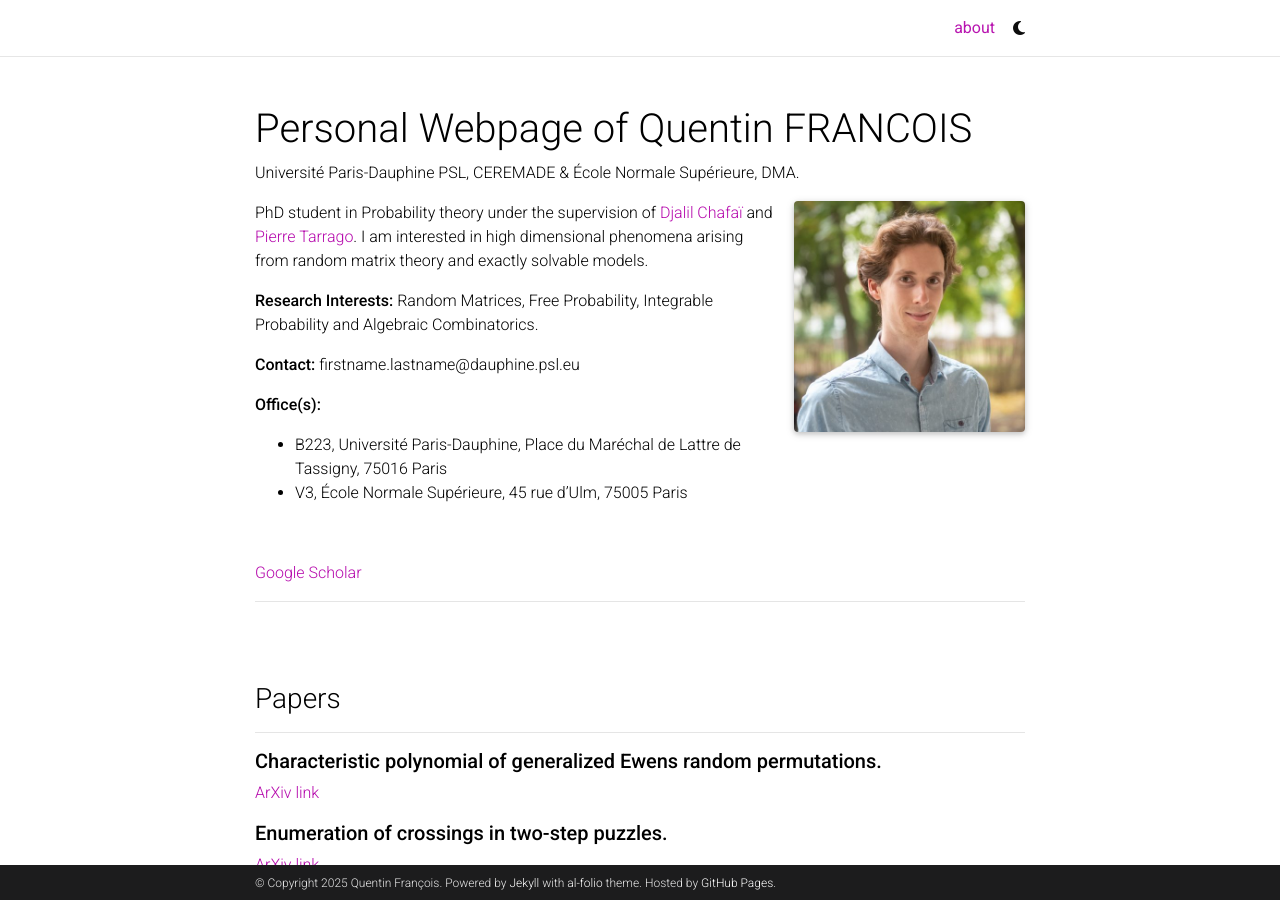
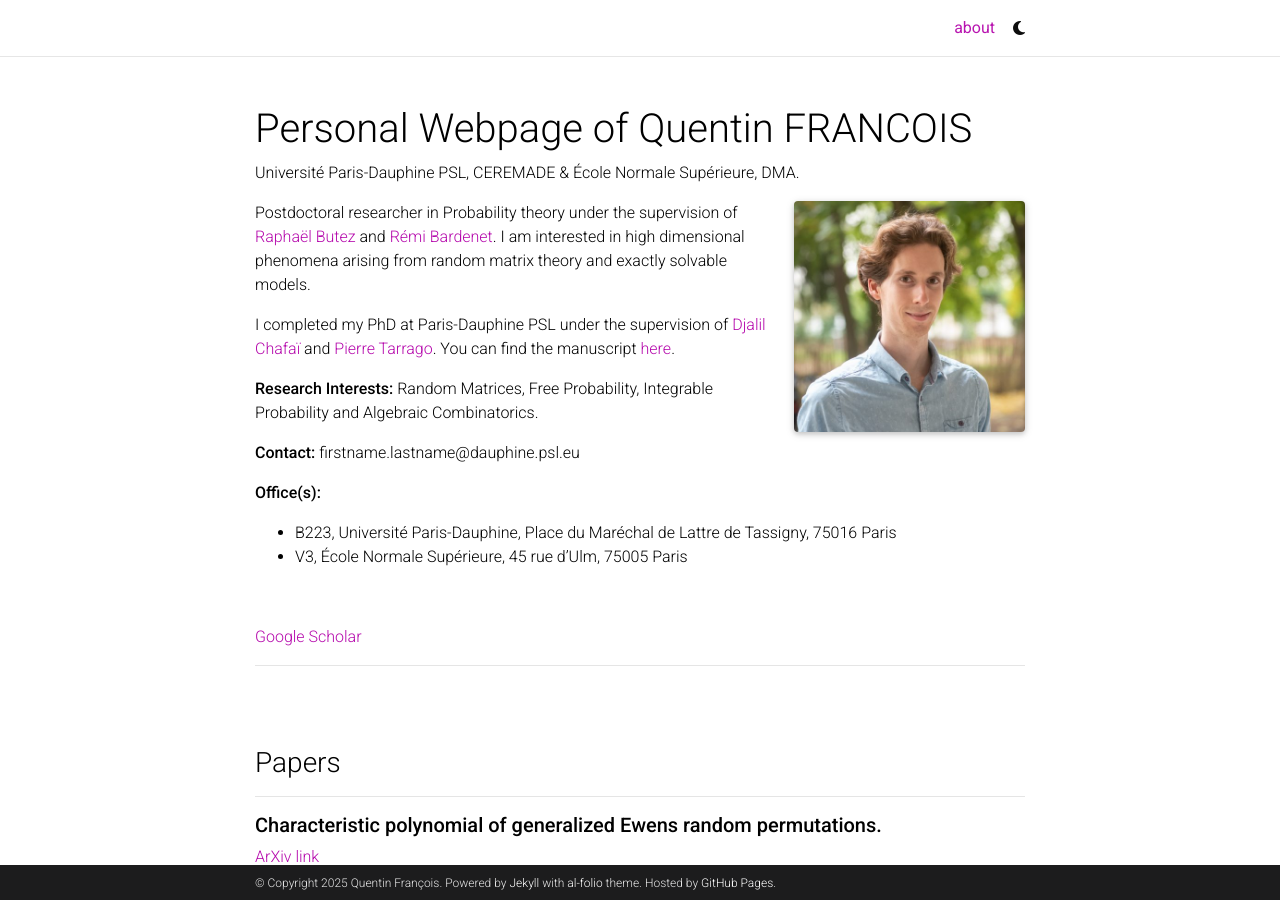
Before and after one commit to qufrancois/qufrancois.github.io, a Jekyll site: the page built from _pages/about.md, in a window 1280 px wide and 900 px high. Built offline with Jekyll 4.4.1, drawn with Linux system fonts in a browser that asks for light colours; full-size pictures stand in for the smaller copies a plugin makes; comment, search, counter and statistics services are not loaded; a style sheet for code colours, icons or effects is not loaded.

Commit message:
New pres

```diff
--- a/_pages/about.md
+++ b/_pages/about.md
@@ -17,7 +17,9 @@ selected_papers: false # includes a list of papers marked as "selected={true}"
 social: false  # includes social icons at the bottom of the page
 ---
 
-PhD student in Probability theory under the supervision of [Djalil Chafaï](https://djalil.chafai.net/wiki/) and [Pierre Tarrago](http://tarrago.perso.math.cnrs.fr). I am interested in high dimensional phenomena arising from random matrix theory and exactly solvable models.
+Postdoctoral researcher in Probability theory under the supervision of [Raphaël Butez](https://sites.google.com/site/rabutez/) and [Rémi Bardenet](https://rbardenet.github.io). I am interested in high dimensional phenomena arising from random matrix theory and exactly solvable models.
+
+I completed my PhD at Paris-Dauphine PSL under the supervision of [Djalil Chafaï](https://djalil.chafai.net/wiki/) and [Pierre Tarrago](http://tarrago.perso.math.cnrs.fr). You can find the manuscript [here](assets/pdf/these_website.pdf).
 
 **Research Interests:** Random Matrices, Free Probability, Integrable Probability and Algebraic Combinatorics.
 
```
Also changed, not shown: 1 other file.
